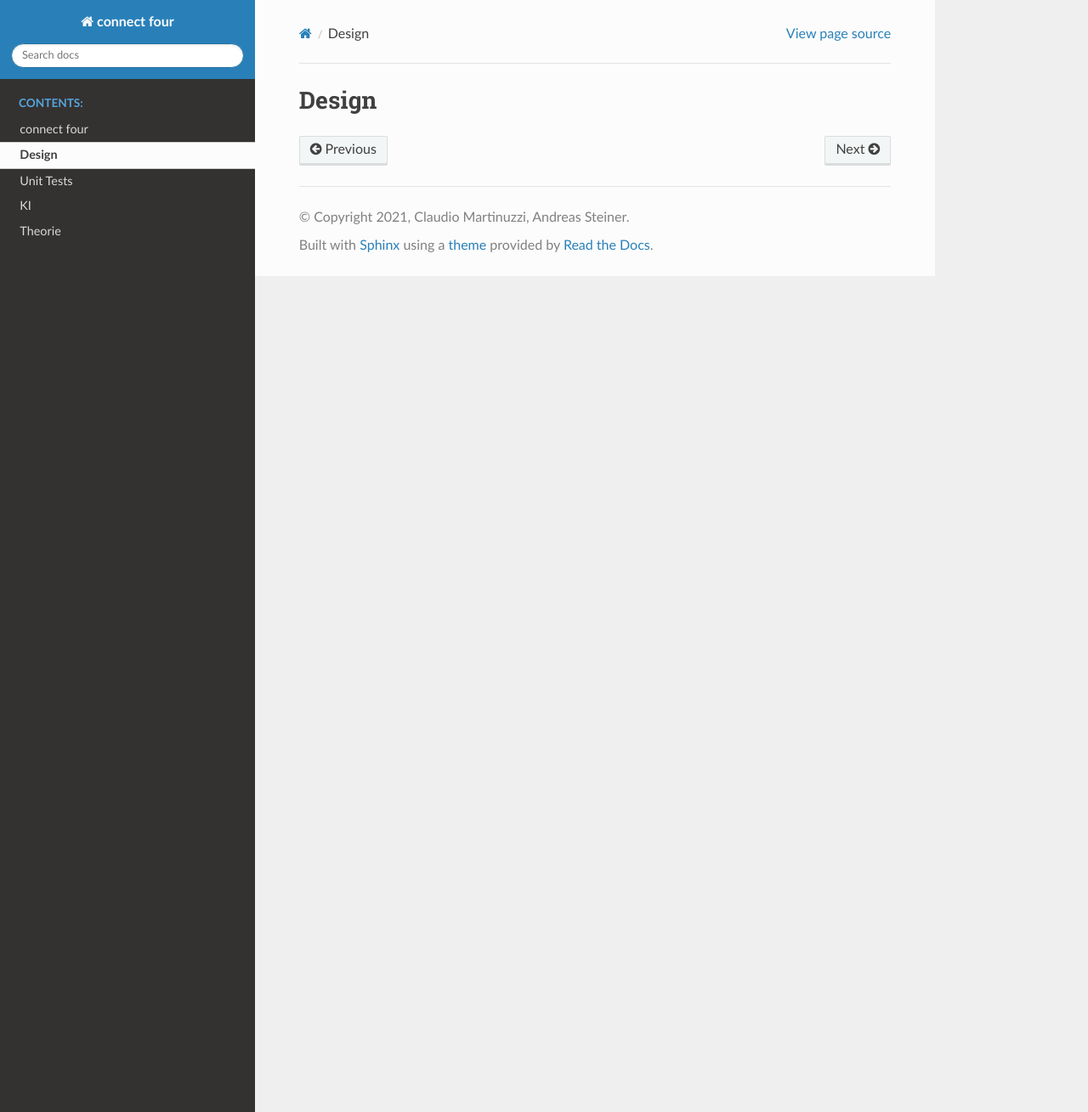
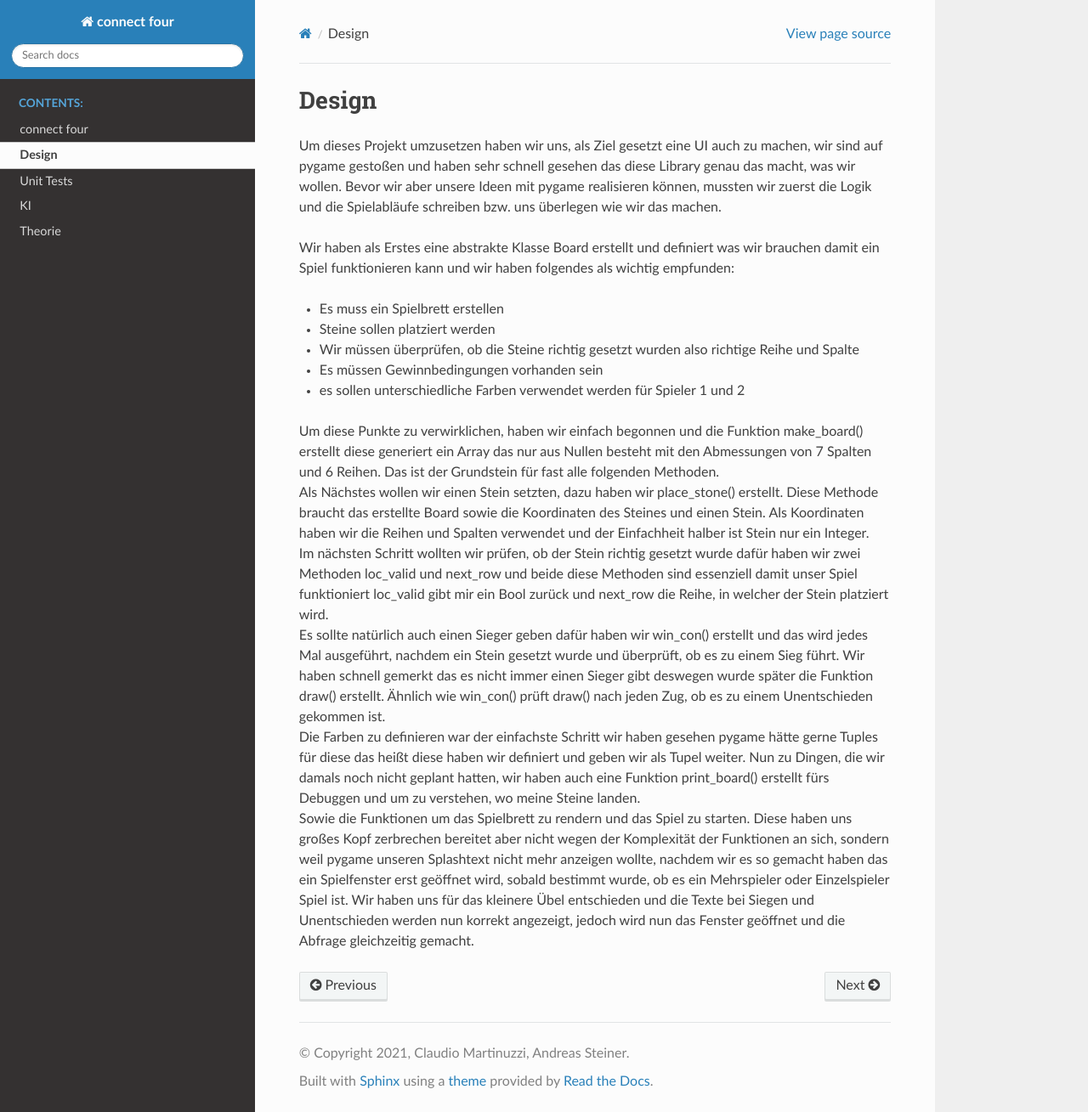
Before and after one commit to andreas-steiner/connect_four, a Sphinx documentation site: the page built from connect four/docs/source/design.md, in a window 1280 px wide and 1309 px high. Shown: the whole window at 85% size. Built offline with Sphinx 7.4.7 and the Read the Docs theme 2.0.0, drawn with Linux system fonts in a browser that asks for light colours.

Commit message:
wrote design.md, ki.md and theory.md design and ki finished, theory still needs to be answered

```diff
--- a/connect four/docs/source/design.md
+++ b/connect four/docs/source/design.md
@@ -1 +1,46 @@
 # Design
+
+Um dieses Projekt umzusetzen haben wir uns, als Ziel gesetzt eine UI auch zu machen,
+wir sind auf pygame gestoßen und haben sehr schnell gesehen das diese Library genau
+das macht, was wir wollen. Bevor wir aber unsere Ideen mit pygame realisieren können,
+mussten wir zuerst die Logik und die Spielabläufe schreiben
+bzw. uns überlegen wie wir das machen.
+
+Wir haben als Erstes eine abstrakte Klasse Board erstellt und definiert was wir
+brauchen damit ein Spiel funktionieren kann und wir haben
+folgendes als wichtig empfunden: <br>
+* Es muss ein Spielbrett erstellen
+* Steine sollen platziert werden
+* Wir müssen überprüfen, ob die Steine richtig gesetzt wurden also richtige Reihe und Spalte
+* Es müssen Gewinnbedingungen vorhanden sein
+* es sollen unterschiedliche Farben verwendet werden für Spieler 1 und 2
+
+Um diese Punkte zu verwirklichen, haben wir einfach begonnen
+und die Funktion make_board() erstellt diese generiert ein Array das nur aus Nullen
+besteht mit den Abmessungen von 7 Spalten und 6 Reihen. Das ist der Grundstein
+für fast alle folgenden Methoden. <br>
+Als Nächstes wollen wir einen Stein setzten, dazu haben wir place_stone() erstellt.
+Diese Methode braucht das erstellte Board sowie die Koordinaten des Steines und einen Stein.
+Als Koordinaten haben wir die Reihen und Spalten verwendet
+und der Einfachheit halber ist Stein nur ein Integer. <br>
+Im nächsten Schritt wollten wir prüfen, ob der Stein richtig gesetzt wurde
+dafür haben wir zwei Methoden loc_valid und next_row und beide diese Methoden sind
+essenziell damit unser Spiel funktioniert loc_valid gibt mir ein Bool zurück und
+next_row die Reihe, in welcher der Stein platziert wird. <br>
+Es sollte natürlich auch einen Sieger geben dafür haben wir win_con() erstellt
+und das wird jedes Mal ausgeführt, nachdem ein Stein gesetzt wurde und überprüft,
+ob es zu einem Sieg führt. Wir haben schnell gemerkt das es nicht immer einen Sieger
+gibt deswegen wurde später die Funktion draw() erstellt. Ähnlich wie win_con() prüft
+draw() nach jeden Zug, ob es zu einem Unentschieden gekommen ist. <br>
+Die Farben zu definieren war der einfachste Schritt wir haben gesehen pygame hätte gerne
+Tuples für diese das heißt diese haben wir definiert und geben wir als Tupel weiter.
+Nun zu Dingen, die wir damals noch nicht geplant hatten, wir haben auch eine Funktion print_board()
+erstellt fürs Debuggen und um zu verstehen, wo meine Steine landen. <br>
+Sowie die Funktionen um das Spielbrett zu rendern und das Spiel zu starten.
+Diese haben uns großes Kopf zerbrechen bereitet aber nicht wegen der
+Komplexität der Funktionen an sich, sondern weil pygame unseren Splashtext
+nicht mehr anzeigen wollte, nachdem wir es so gemacht haben das ein Spielfenster erst
+geöffnet wird, sobald bestimmt wurde, ob es ein Mehrspieler oder Einzelspieler Spiel ist.
+Wir haben uns für das kleinere Übel entschieden und die Texte bei Siegen und
+Unentschieden werden nun korrekt angezeigt, jedoch wird nun das Fenster geöffnet und die
+Abfrage gleichzeitig gemacht.
```
Also changed, not shown: connect four/docs/source/ki.md (+5 -0 lines), connect four/docs/source/theory.md (+20 -0 lines).
